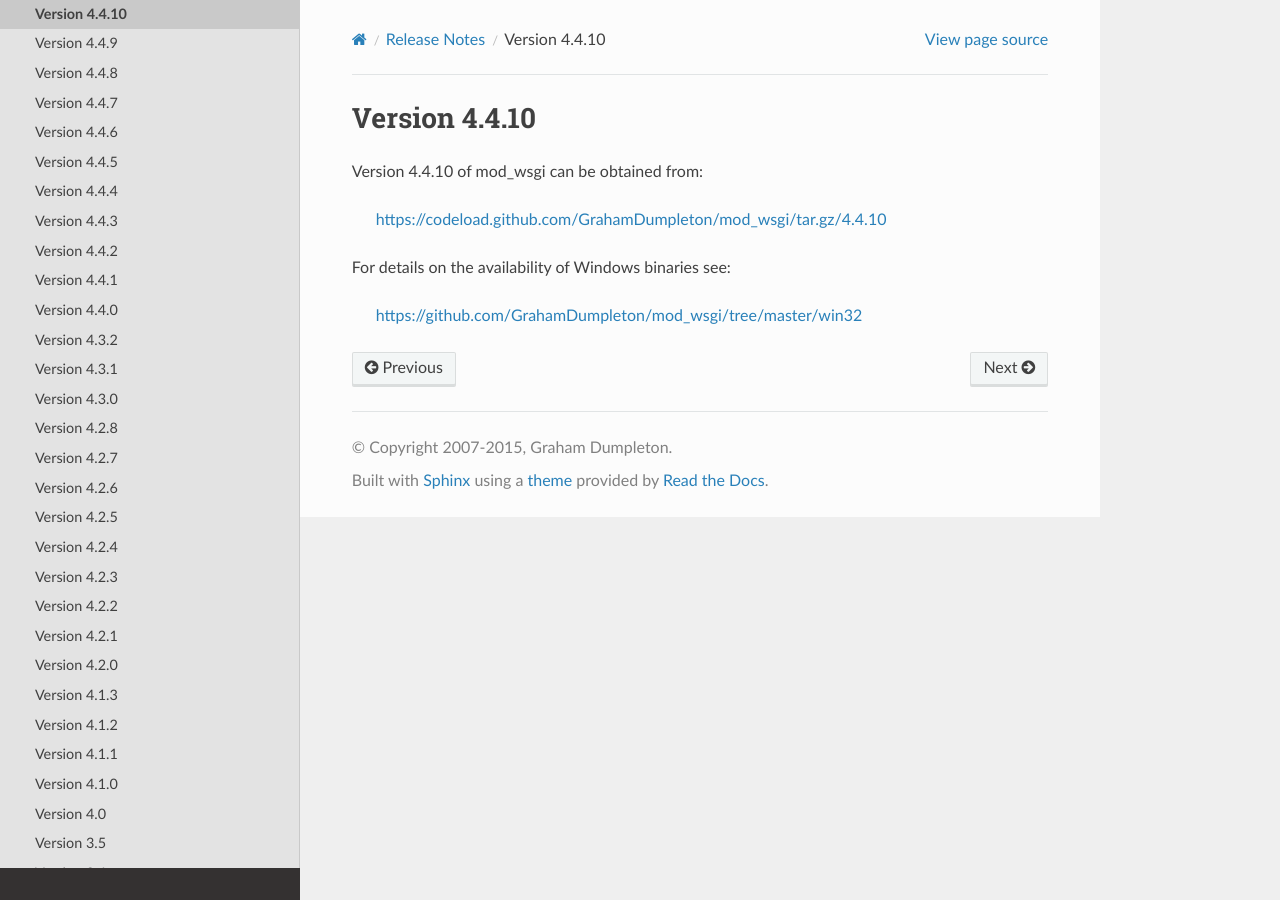
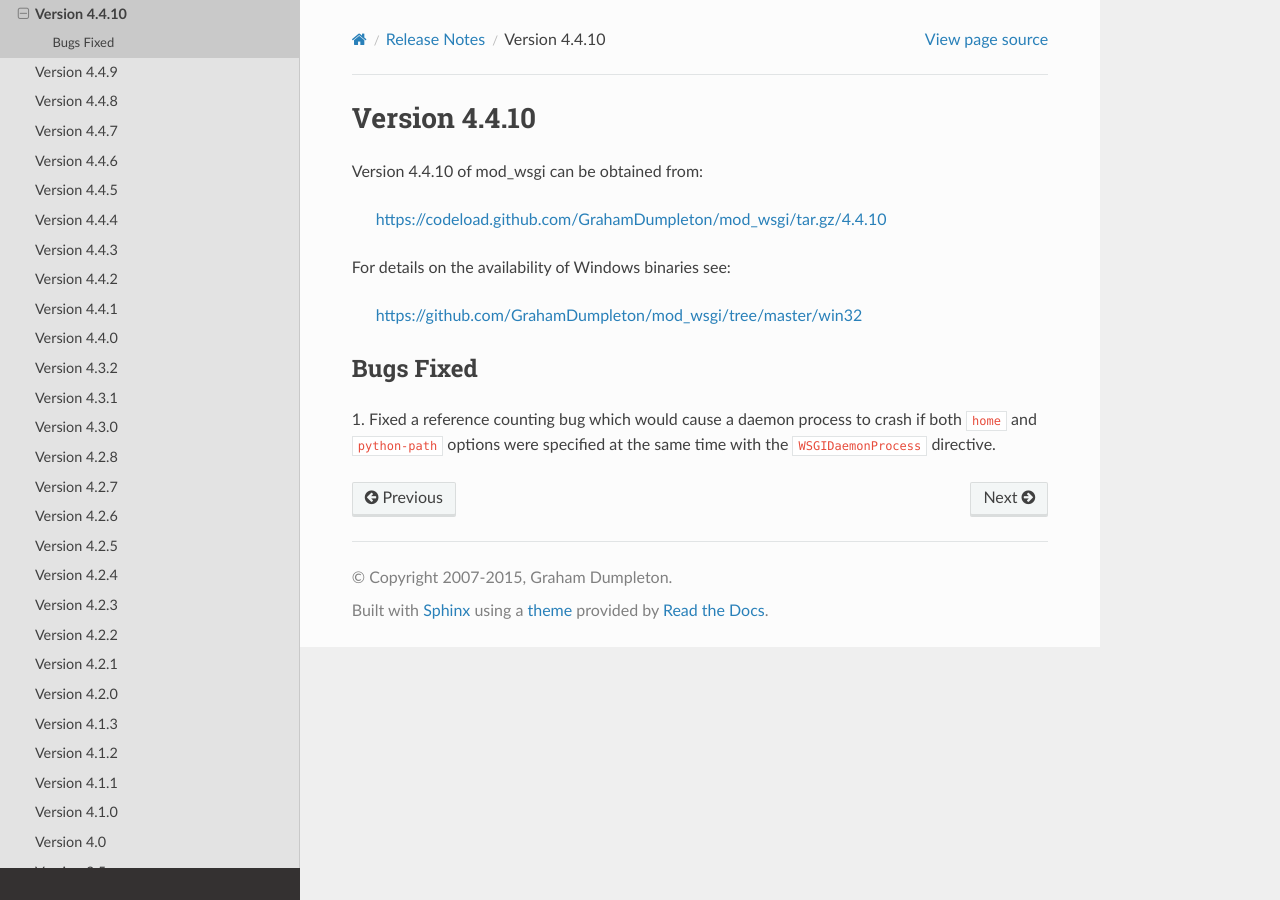
Before and after one commit to GrahamDumpleton/mod_wsgi, a Sphinx documentation site: the page built from docs/release-notes/version-4.4.10.rst, in a window 1280 px wide. Built offline with Sphinx 7.4.7 and the Read the Docs theme 2.0.0, drawn with Linux system fonts in a browser that asks for light colours.

Commit message:
Fixed core dump in daemon mode when both home and python-path options use at same time.

```diff
--- a/docs/release-notes/version-4.4.10.rst
+++ b/docs/release-notes/version-4.4.10.rst
@@ -9,3 +9,10 @@ Version 4.4.10 of mod_wsgi can be obtained from:
 For details on the availability of Windows binaries see:
 
   https://github.com/GrahamDumpleton/mod_wsgi/tree/master/win32
+
+Bugs Fixed
+----------
+
+1. Fixed a reference counting bug which would cause a daemon process to
+crash if both ``home`` and ``python-path`` options were specified at the
+same time with the ``WSGIDaemonProcess`` directive.
```
Also changed, not shown: 1 other file.
